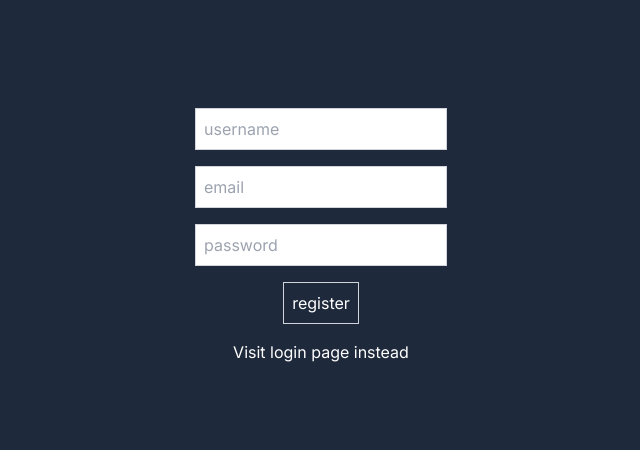
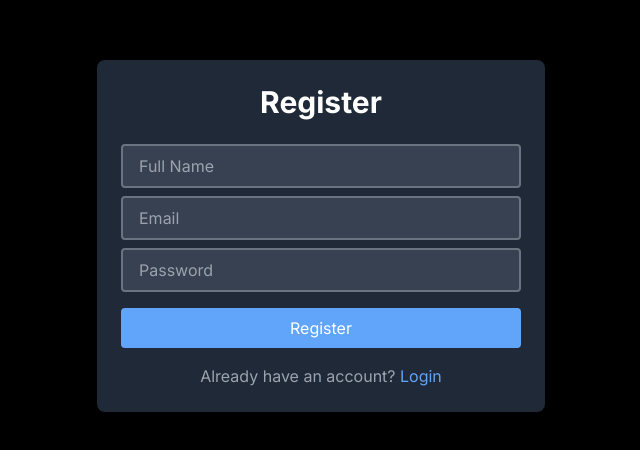
Before and after one commit to amuwal/nextJs-fullstack-website, a Next.js app: page /register in a window 1280 px wide. Shown: the part 164-614 px from the top of the page, without its empty margins (319-959 px from the left). Built offline with nearby package versions, Linux system fonts and the light colour scheme.

Commit message:
Make login and register pages look better

```diff
--- a/src/app/api/register/route.ts
+++ b/src/app/api/register/route.ts
@@ -10,7 +10,7 @@ export async function POST(req: NextRequest) {
     const reqBody = await req.json();
     const {username, email, password} = reqBody;
 
-    console.log(reqBody);
+    console.log(username, email, password);
 
     // check if user already exists
     const user = await User.findOne({email});
--- a/src/app/login/page.tsx
+++ b/src/app/login/page.tsx
@@ -4,54 +4,107 @@ import React, { useState } from "react";
 import { useRouter } from "next/navigation";
 import axios from "axios";
 
+// const onLogin = async () => {
+//     try {
+//       const res = await axios.post("/api/login", user);
+//       console.log("login success", res);
+//       router.push("/profile");
+//     } catch (error: any) {
+//       console.log("login failed", error.response.data);
+//     }
+//   };
+
 const LoginPage = () => {
     const router = useRouter();
     const [user, setUser] = useState({
-    email: "",
-    password: "",
+      email: '',
+      password: '',
     });
 
-  const onLogin = async () => {
+    const [invalidInputs, setInvalidInputs] = useState({
+      email: false,
+      password: false,
+    });
+
+    const [errorMessage, setErrorMessage] = useState('');
+
+    const handleInputChange = (event: any) => {
+      const { name, value } = event.target;
+      setUser({ ...user, [name]: value });
+      setInvalidInputs({ ...invalidInputs, [name]: false });
+      setErrorMessage('');
+    };
+
+    const handleLogin = async () => {
+      let areInputsValid = true;
+
+      if (user.email.trim() === '') {
+        areInputsValid = false;
+        setInvalidInputs({ ...invalidInputs, email: true });
+      }
+
+      if (user.password.trim() === '') {
+        areInputsValid = false;
+        setInvalidInputs({ ...invalidInputs, password: true });
+      }
+
+      if (areInputsValid) {
         try {
             const res = await axios.post("/api/login", user);
             console.log("login success", res);
             router.push("/profile");
           } catch (error: any) {
-      console.log("login failed", error.response.data);
+            setErrorMessage(error.response.data.error)
+          }
+        setErrorMessage('');
+      } else {
+        setErrorMessage('Invalid email or password');
       }
     };
 
     return (
-    <div className="text-white bg-slate-800 flex flex-col min-h-screen py-2 justify-center items-center">
-      <div>
+      <div className="min-h-screen flex items-center justify-center bg-gray-900">
+        <div className="bg-gray-800 p-8 rounded-lg shadow-md w-80">
+          <h2 className="text-2xl font-semibold text-white mb-4">Login</h2>
           <input
-          className="p-2 border border-gray-300 rounder-lg mb-4 focus:outline-none focus:border-gray-600 text-black"
-          type="text"
-          placeholder="email"
+            type="email"
             name="email"
-          id="email"
             value={user.email}
-          onChange={(e) => setUser({ ...user, email: e.target.value })}
+            onChange={handleInputChange}
+            className={`w-full p-2 mb-4 rounded-md ${
+              invalidInputs.email ? 'border-red-500' : 'border-gray-700'
+            } focus:border-blue-500 focus:ring focus:ring-blue-200 text-white bg-gray-700`}
+            placeholder="Email"
+            autoComplete="off"
+            required
           />
-      </div>
-      <div>
           <input
-          className="p-2 border border-gray-300 rounder-lg mb-4 focus:outline-none focus:border-gray-600  text-black"
             type="password"
-          placeholder="password"
             name="password"
-          id="password"
             value={user.password}
-          onChange={(e) => setUser({ ...user, password: e.target.value })}
+            onChange={handleInputChange}
+            className={`w-full p-2 mb-4 rounded-md ${
+              invalidInputs.password ? 'border-red-500' : 'border-gray-700'
+            } focus:border-blue-500 focus:ring focus:ring-blue-200 text-white bg-gray-700`}
+            placeholder="Password"
+            required
           />
-      </div>
           <button
-        onClick={onLogin}
-        className="p-2 border border-gray-300 rounder-lg mb-4 focus:otuline-none focus:border-gray-600"
+            className="w-full bg-blue-500 text-white py-2 rounded-md hover:bg-blue-600 focus:outline-none focus:ring focus:ring-blue-200"
+            onClick={handleLogin}
           >
             Login
           </button>
-      <Link href={"/register"}> Register instead </Link>
+          {errorMessage && (
+            <p className="text-red-500 text-sm mt-2">{errorMessage}</p>
+          )}
+          <p className="text-sm text-gray-300 mt-2">
+            Dont have an account?{' '}
+            <Link  className="text-blue-500 hover:underline" href="/register">
+              Register
+            </Link>
+          </p>
+        </div>
       </div>
     );
   };
--- a/src/app/profile/page.tsx
+++ b/src/app/profile/page.tsx
@@ -85,6 +85,7 @@ const ProfilePage = () => {
       <Sidebar
         activeSection={activeSection}
         setActiveSection={setActiveSection}
+        handleLogout={handleLogout}
       />
       <div className="flex flex-col flex-grow md:min-h-screen md:max-h-screen">
         <Navbar
--- a/src/app/register/page.tsx
+++ b/src/app/register/page.tsx
@@ -1,4 +1,3 @@
-
 "use client";
 import Link from "next/link";
 import React, { useState } from "react";
@@ -13,58 +12,124 @@ const RegisterPage = () => {
     password: "",
   });
 
-  const onregister = async () => {
-    try {
+  const [errorMessage, setErrorMessage] = useState("");
+
+  const [invalidInputs, setInvalidInputs] = useState({
+    email: false,
+    username: false,
+    password: false,
+  });
+
+  //   const handleInputChange = (e: any) => {
+  //     const { name, value } = e.target;
+  //     setUser((prevUser) => ({ ...prevUser, [name]: value }));
+  //   };
+
+  const handleInputChange = (event: any) => {
+    const { name, value } = event.target;
+    setUser({ ...user, [name]: value });
+    setErrorMessage("");
+  };
+
+  //   const handleRegister = async () => {
+  //     if (isFormValid()) {
+  //   try {
+  //       console.log(user);
+  //       const res = await axios.post("/api/register", user);
+  //       console.log("register success", res);
+  //       router.push("/login")
+  //   } catch (error: any) {
+  //       setErrorMessage(error.response.data.error || "Something went wrong")
+  //   }
+  //     } else {
+  //       setErrorMessage("Invalid input. Please check your fields.");
+  //     }
+  //   };
+
+  const handleRegister = async () => {
+    let areInputsValid = true;
+    const inputValidity = { email: false, password: false, username: false };
+
+    if (user.username.trim() === "") {
+      areInputsValid = false;
+      inputValidity.username = true;
+    }
+
+    if (!/^\w+([\.-]?\w+)*@\w+([\.-]?\w+)*(\.\w{2,3})+$/.test(user.email)) {
+      areInputsValid = false;
+      inputValidity.email = true;
+    }
+
+    if (user.password.trim() === "") {
+      areInputsValid = false;
+      inputValidity.password = true;
+    }
+
+    setInvalidInputs(inputValidity);
+    if (areInputsValid) {
+      try {
         const res = await axios.post("/api/register", user);
         console.log("register success", res);
-        router.push("/login")
-    } catch (error: any) {
-        console.log("register failed", error.message)
+        router.push("/login");
+      } catch (error: any) {
+        // console.log(error.response.data.error);
+        setErrorMessage(error.response.data.error || "Something went wrong");
+      }
+    } else {
+      setErrorMessage("Invalid input. Please check your information.");
     }
   };
 
   return (
-    <div className="text-white bg-slate-800 flex flex-col min-h-screen py-2 justify-center items-center">
-      <div>
+    <div className="flex items-center justify-center min-h-screen bg-black">
+      <div className="w-full max-w-md p-6 bg-gray-800 rounded-lg shadow-md">
+        <h2 className="text-3xl font-bold text-center mb-6 text-white">
+          Register
+        </h2>
         <input
-          className="p-2 border border-gray-300 rounder-lg mb-4 focus:outline-none focus:border-gray-600 text-black"
           type="text"
-          placeholder="username"
           name="username"
-          id="username"
+          placeholder="Full Name"
+          className={`w-full border border-2 px-4 py-2 mb-2 bg-gray-700 text-white rounded focus:outline-none ${
+            invalidInputs.email ? "border-red-500" : "border-gray-500"
+          }`}
           value={user.username}
-          onChange={(e) => setUser({ ...user, username: e.target.value })}
+          onChange={handleInputChange}
         />
+        <input
+          type="email"
+          name="email"
+          placeholder="Email"
+          className={`w-full border border-2 px-4 py-2 mb-2 bg-gray-700 text-white rounded focus:outline-none ${
+            invalidInputs.username ? "border-red-500" : "border-gray-500"
+          }`}
+          value={user.email}
+          onChange={handleInputChange}
+        />
+        <input
+          type="password"
+          name="password"
+          placeholder="Password"
+          className={`w-full border border-2 px-4 py-2 mb-4 bg-gray-700 text-white rounded focus:outline-none ${
+            invalidInputs.password ? "border-red-500" : "border-gray-500"
+          }`}
+          value={user.password}
+          onChange={handleInputChange}
+        />
+        {errorMessage && <p className="mb-2 text-red-500">{errorMessage}</p>}
+        <button
+          className={`w-full py-2 text-white ${"bg-blue-400 hover:bg-blue-500"} rounded focus:outline-none`}
+          onClick={handleRegister}
+        >
+          Register
+        </button>
+        <p className="mt-4 text-center text-gray-400">
+          Already have an account?{" "}
+          <Link className="text-blue-400 hover:underline" href="/login">
+            Login
+          </Link>
+        </p>
       </div>
-      <div>
-        <input
-          className="p-2 border border-gray-300 rounder-lg mb-4 focus:outline-none focus:border-gray-600 text-black"
-          type="text"
-          placeholder="email"
-          name="email"
-          id="email"
-          value={user.email}
-          onChange={(e) => setUser({ ...user, email: e.target.value })}
-        />
-      </div>
-      <div>
-        <input
-          className="p-2 border border-gray-300 rounder-lg mb-4 focus:outline-none focus:border-gray-600 text-black"
-          type="password"
-          placeholder="password"
-          name="password"
-          id="password"
-          value={user.password}
-          onChange={(e) => setUser({ ...user, password: e.target.value })}
-        />
-      </div>
-      <button
-        onClick={onregister}
-        className="p-2 border border-gray-300 rounder-lg mb-4 focus:otuline-none focus:border-gray-600"
-      >
-        register
-      </button>
-      <Link href={"/login"}> Visit login page instead </Link>
     </div>
   );
 };
--- a/src/components/Sidebar.jsx
+++ b/src/components/Sidebar.jsx
@@ -1,14 +1,10 @@
 import React, { useState } from "react";
 
-const Sidebar = ({ activeSection, setActiveSection }) => {
+const Sidebar = ({ activeSection, setActiveSection, handleLogout }) => {
   //   const [activeSection, setActiveSection] = useState('profile'); // Default: 'profile'
 
   const handleSectionClick = (section) => {
     setActiveSection(section);
-  };
-
-  const handleLogout = () => {
-    // Implement your logout logic here
   };
 
   return (
```
Lines whose indentation alone changed are shown as unchanged.
